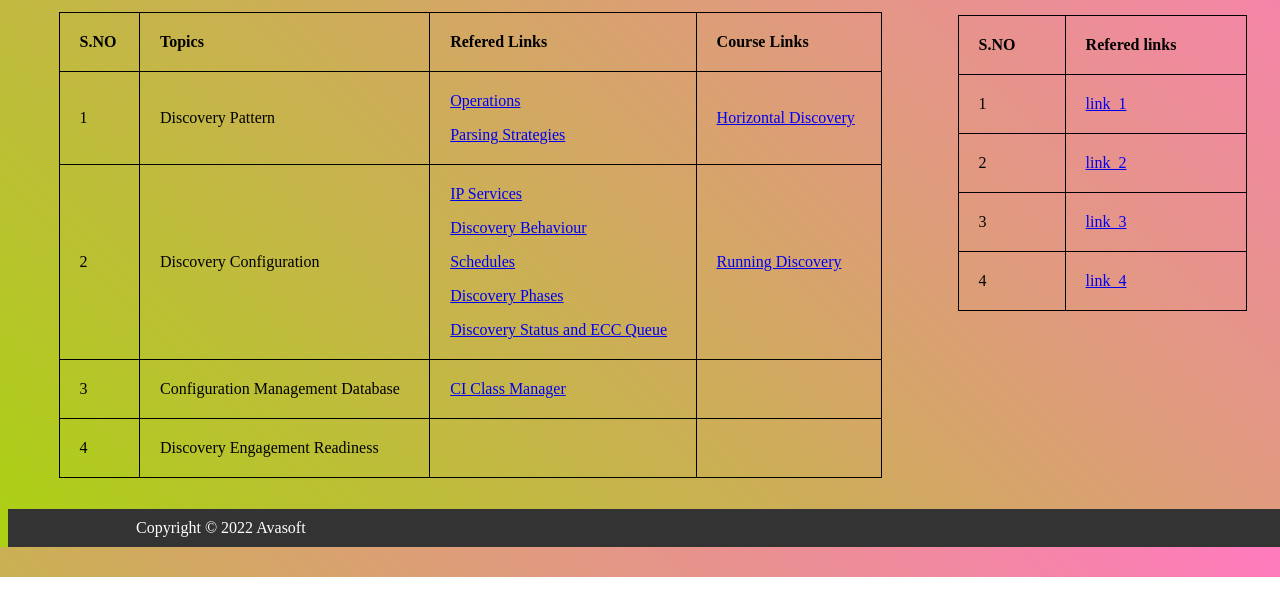
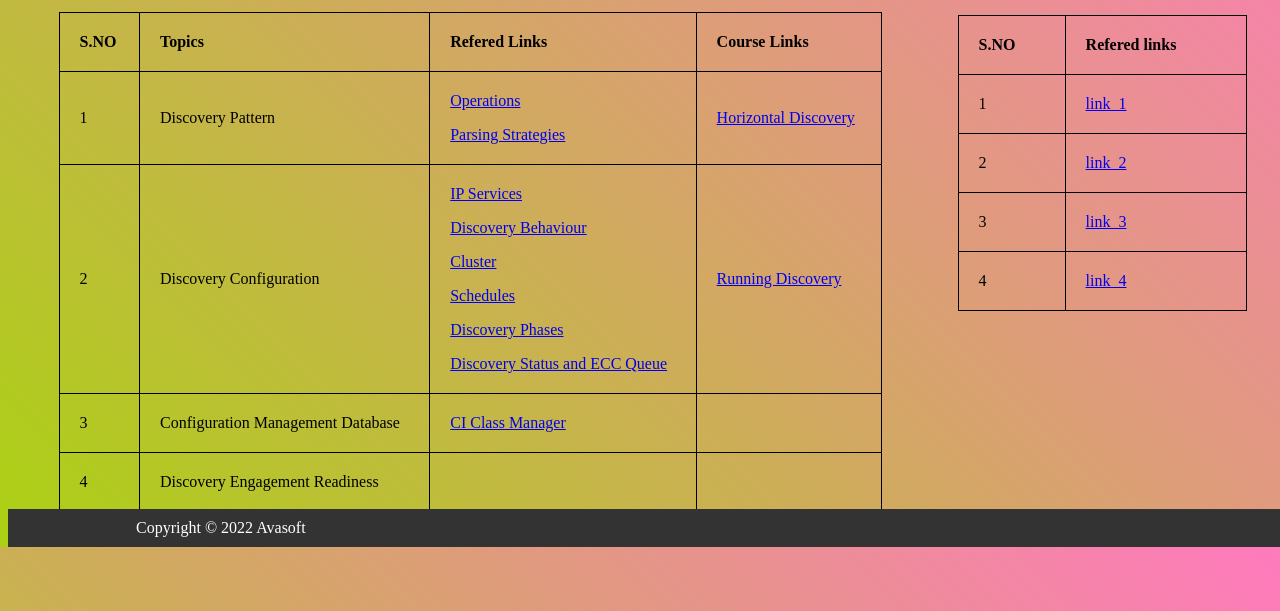
Before and after one commit to sidab/ServiceNow, a plain HTML site: page index.html in a window 1280 px wide. Shown: the part 253-864 px from the top of the page. Before the commit the page ends 830 px from the top, so only its background shows below. Drawn offline with Linux system fonts and the light colour scheme.

Commit message:
Cluster link has been added

```diff
--- a/index.html
+++ b/index.html
@@ -131,11 +131,10 @@
                 <td>Discovery Configuration</td>
                 <td><a target="_blank" href="https://docs.servicenow.com/bundle/sandiego-it-operations-management/page/product/discovery/reference/discovery-ip-address-configuration.html#discovery-ip-address-configuration">IP Services</a>
                 <p> </p><a target="_blank" href="https://docs.servicenow.com/bundle/sandiego-it-operations-management/page/product/discovery/concept/c_DiscoveryBehaviors.html">Discovery Behaviour</a>
-
+                <p> </p><a target="_blank" href="https://docs.servicenow.com/bundle/quebec-servicenow-platform/page/product/mid-server/task/t_ConfigureAMIDServerCluster.html">Cluster</a>
                 <p> </p><a target="_blank" href="https://docs.servicenow.com/bundle/sandiego-it-operations-management/page/product/discovery/task/t_CreateADiscoverySchedule.html">Schedules</a>
                 <p> </p><a target="_blank" href="https://docs.servicenow.com/bundle/sandiego-it-operations-management/page/product/discovery/concept/c_DiscoProcessFlows.html">Discovery Phases</a>
                 <p> </p><a target="_blank" href="https://docs.servicenow.com/bundle/sandiego-it-operations-management/page/product/discovery/concept/c_DiscoveryStatus.html">Discovery Status and ECC Queue</a>
-
             </td>
             <td><a target="_blank" href="https://nowlearning.service-now.com/lxp?id=learning_course&course_id=f506ab041bd2e0105b2699f4bd4bcb24&group_id=b931fc08db772890785e2a591396197e&child_id=719334b01bdc3010a9c0a717624bcbf9&spa=1">
                 Running Discovery</a></td>
```
